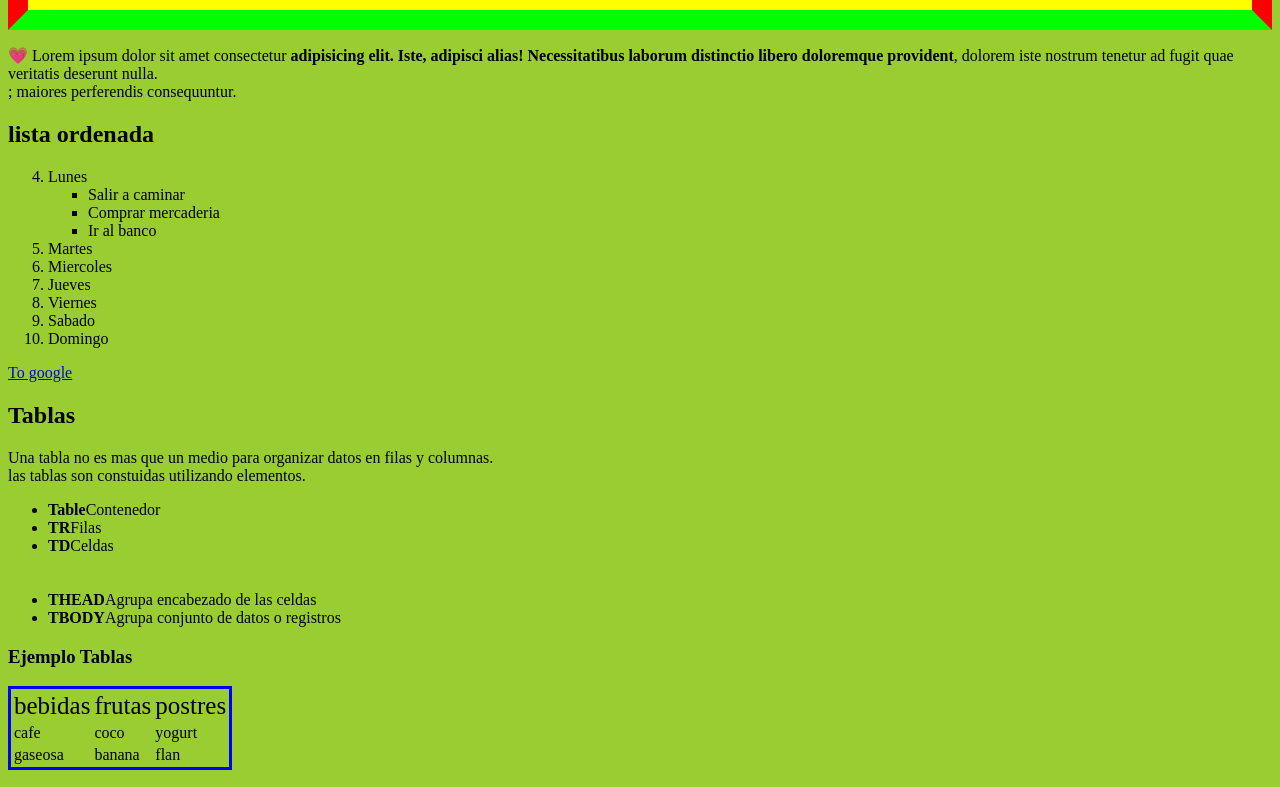
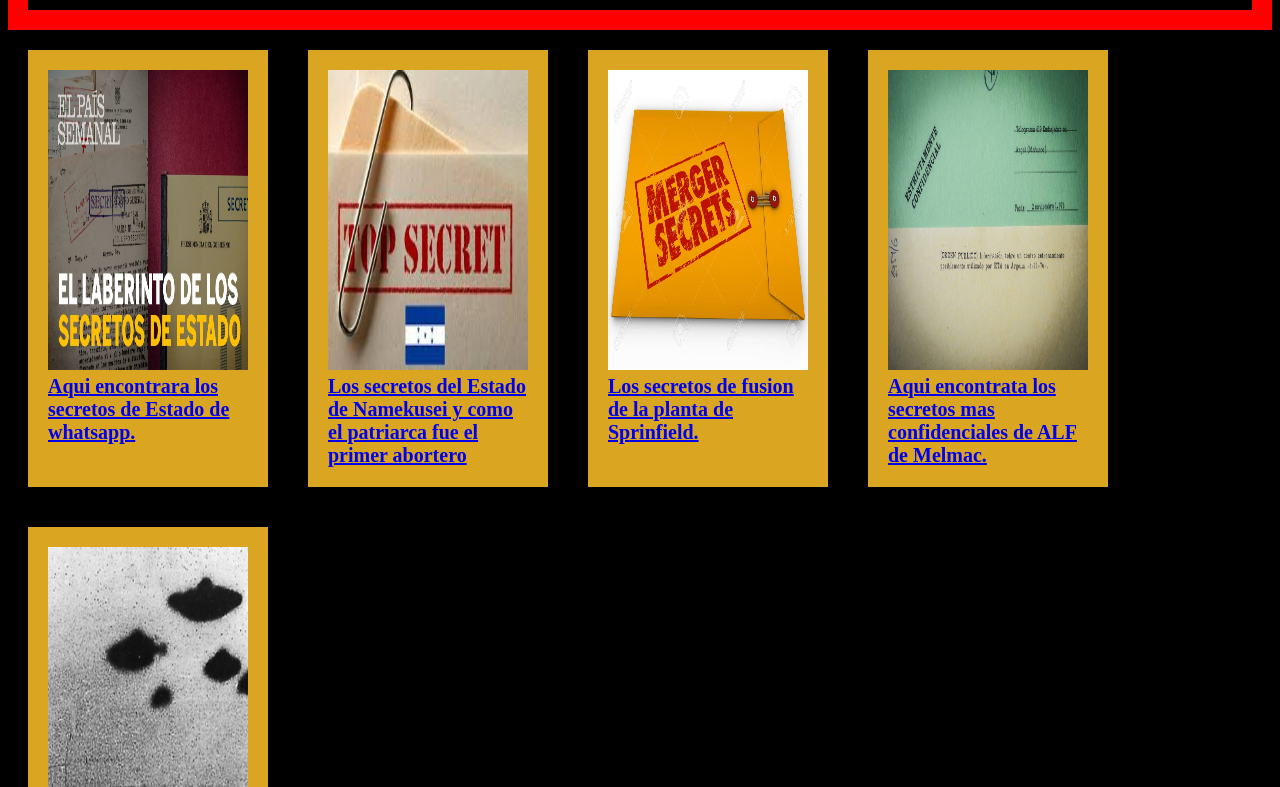
Before and after one commit to santiMoreno1989/testeo, a plain HTML site: page index.html in a window 1280 px wide. Shown: the part 334-1121 px from the top of the page. Drawn offline with Linux system fonts and the light colour scheme.

Commit message:
se agregaron imagenes a body

```diff
--- a/index.css
+++ b/index.css
@@ -2,19 +2,19 @@ header
 {
     font-size: x-large;
     color : red;
-    background-color: yellow;
+    background-color: black;
     padding: 20px;
     text-align: center;
     border-style: solid;
     border-bottom-width: 10px;
-    border-bottom-color: lime;
+    border-bottom-color:red;
     border-width: 20px;
 
 }
 body
 {
-    background-color: yellowgreen;
-    color:black;
+    background-color:black;
+    color:white;
 
 }
 .tablita
@@ -26,3 +26,16 @@ body
 {
     font-size: 25px;
 }
+.container
+{
+    display: flex;
+    flex-wrap: wrap;
+}
+.container > div
+{
+    background-color: goldenrod;
+    font-size: 20px;
+    margin: 20px;
+    padding: 20px;
+    width: 200px;
+}
--- a/index.html
+++ b/index.html
@@ -13,7 +13,30 @@
     </h1>
     <img class="logo" src="logoWeb.png" alt="Logo del sitio web" title="Logo del sitio web" width="150px" height="150px">
 </header>
-    <p>&#128151  Lorem ipsum dolor sit amet consectetur <b>adipisicing elit. Iste, adipisci alias! Necessitatibus laborum distinctio libero doloremque provident</b>, dolorem iste nostrum tenetur ad fugit quae veritatis deserunt nulla. <br> ; maiores perferendis consequuntur.</p>
+
+    <div class="container">
+        <div>
+            <img src="secretos_de_estado.jpg" alt="Foto de secretos de estado" width="200px" height="300px">
+            <a href="https://ayuda.orange.es/particulares/movil/mi-movil/configurar/todo-sobre-whatsapp/2279-que-son-los-estados-de-whatsapp-y-como-se-utilizan-de-forma-segura#:~:text=Una%20vez%20dentro%20de%20la,el%20bot%C3%B3n%20de%20%22Enviar%22." target="_blank"><strong>Aqui encontrara los secretos de Estado de whatsapp.</strong></a>
+       </div>
+
+    <div>
+        <img src="topSecret.jpg" alt="Foto de Top Secret" width="200px" height="300px">
+        <a href="https://dragonball.fandom.com/es/wiki/Planeta_Namek" target="_blank"><strong>Los secretos del Estado de Namekusei y como el patriarca fue el primer abortero</strong></a>
+    </div>
+    <div>
+        <img src="merger_secrets.jpg" alt="Secretos de fusion" width="200px" height="300px">
+        <a href="https://simpsons.fandom.com/es/wiki/Springfield_Nuclear_Power_Plant#:~:text=Springfield%20Nuclear%20Power%20Plant%20es,muy%20aptos%20para%20ese%20trabajo." target="_blank"><strong>Los secretos de fusion de la planta de Sprinfield.</strong></a>
+    </div>
+        <div>
+            <img src="estrictamente_confidencial.jpg" alt="Estrictamente confidencial imagen" width="200px" height="300px">
+            <a href="https://alf.fandom.com/es/wiki/Melmac" target="_blank"><strong>Aqui encontrata los secretos mas confidenciales de ALF de Melmac.</strong></a>
+        </div>
+        <div>
+            <img src="ovnis1.jpg" alt="Imagenes de Ovnis1" width="200px" height="300px">
+            <a href="https://www.20minutos.es/minuteca/ovnis/" target="_blank"><strong>Imagenes en ultra definicion de avistamiento de otniz</strong></a>
+        </div>
+</div>
  <h2>lista ordenada</h2>
  <div>
  <ol start="4">
```
Also changed, not shown: estrictamente_confidencial.jpg (added), merger_secrets.jpg (added), ovnis1.jpg (added), ovnis2.webp (added), secretos_de_estado.jpg (added), topSecret.jpg (added).
